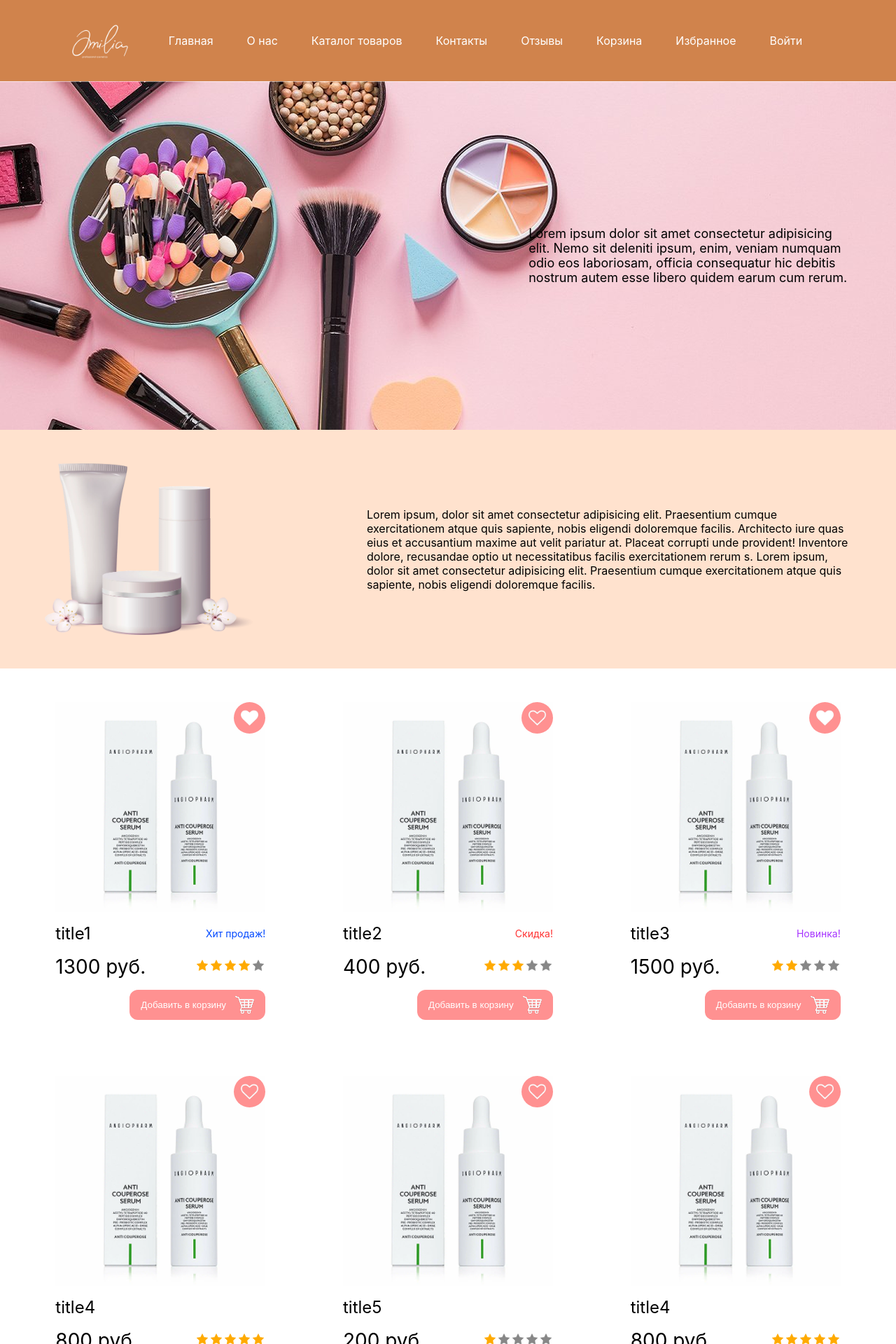
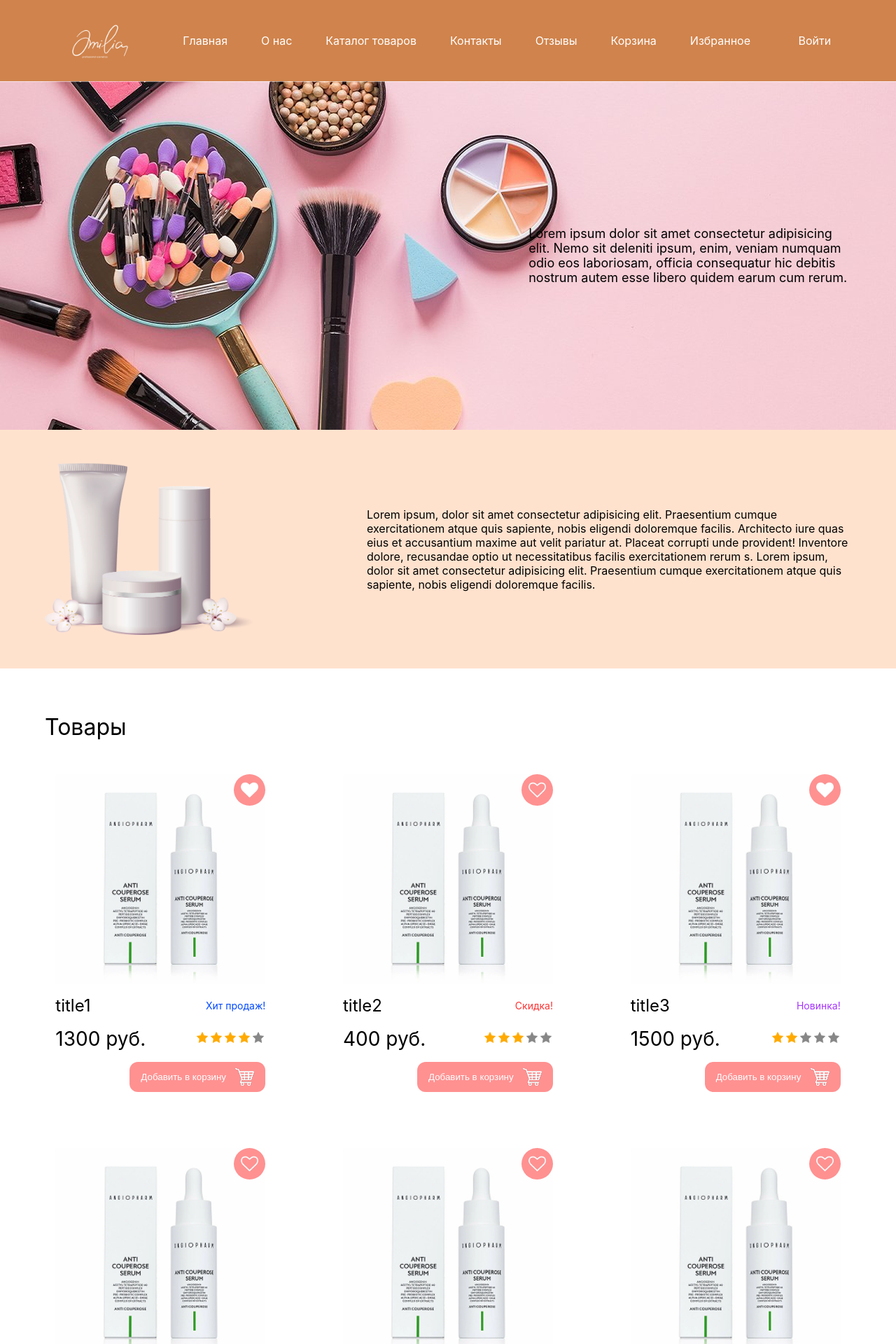
Before and after one commit to Annddreyy/magazine, a React (Create React App) app: page / in a window 1280 px wide. Shown: the top 1920 px of the page at 70% size. Built offline with nearby package versions, Linux system fonts and the light colour scheme.

Commit message:
fix: update header and footer

```diff
--- a/src/components/Footer/Footer.jsx
+++ b/src/components/Footer/Footer.jsx
@@ -2,19 +2,7 @@ import classes from './Footer.module.css';
 import { NavLink } from 'react-router-dom';
 import logo from './../../assets/images/логотип.png';
 
-const links = [
-    { link: '/about', text: 'О нас' },
-    { link: '/catalog', text: 'Каталог товаров' },
-    { link: '/contacts', text: 'Контакты' },
-    { link: '/rewiews', text: 'Отзывы' },
-    { link: '/bin', text: 'Корзина' },
-    { link: '/favorites', text: 'Избранное' },
-    { link: '/confidentiality', text: 'Политика конфиденциальности', isRightLink: true },
-    { link: '/personal_data', text: 'Политика обработки персональных данных', isRightLink: true }
-];
-
-
-const Footer = () => {
+const Footer = ({ links }) => {
     let leftLinks = links
                 .filter(link => !link.isRightLink)
                 .map(link =>
--- /dev/null
+++ b/src/components/Footer/FooterContainer.jsx
@@ -0,0 +1,16 @@
+import { connect } from "react-redux";
+import Footer from "./Footer"
+
+const FooterContainer = (props) => {
+    return (
+        <Footer {...props} />
+    )
+};
+
+const mapStateToPropse = (state) => {
+    return {
+        links: state.footer.links
+    }
+};
+
+export default connect(mapStateToPropse)(FooterContainer);
--- a/src/components/Header/Header.jsx
+++ b/src/components/Header/Header.jsx
@@ -3,7 +3,6 @@ import classes from './Header.module.css';
 import logo from './../../assets/images/логотип.png'
 
 const Header = ({ links }) => {
-    debugger;
     const leftLinks = links
         .filter(link => !link.isRightLink)
         .map(link =>
@@ -17,11 +16,11 @@ const Header = ({ links }) => {
         );
 
     return (
-        <header className={ classes.items }>
+        <header className={ classes.header }>
             <div className='container'>
-                <nav className={ classes.item }>
+                <nav className={ classes.items }>
                     <img src={ logo } className={ classes.logo } alt="logo" />
-                    { leftLinks }
+                    <div className={ classes.item }>{ leftLinks }</div>
                     <div className={ classes.item }>{ rightLinks }</div>
                 </nav>
             </div>
--- a/src/components/Header/Header.module.css
+++ b/src/components/Header/Header.module.css
@@ -1,8 +1,11 @@
+.header {
+    background-color: var(--dark-orange);
+    padding: 0.5em 2em;
+}
+
 .items {
     display: flex;
     justify-content: space-between;
-    background-color: var(--dark-orange);
-    padding: 0.5em 2em;
 }
 
 .item {
--- a/src/components/Products/Products.jsx
+++ b/src/components/Products/Products.jsx
@@ -8,9 +8,12 @@ const Products = ({ products, setFavorityStatus }) => {
     );
 
     return (
-        <div className={ classes.cards + ' ' + 'container' }>
-            { productsCards }
-        </div>
+        <section className='container'>
+            <h2>Товары</h2>
+            <div className={ classes.cards }>
+                { productsCards }
+            </div>
+        </section>
     )
 }
 
--- a/src/index.css
+++ b/src/index.css
@@ -18,6 +18,12 @@ body {
 code {
     font-family: source-code-pro, Menlo, Monaco, Consolas, 'Courier New',
         monospace;
+}
+
+h2 {
+    font-size: 32px;
+    font-weight: normal;
+    margin-top: 2em;
 }
 
 .container {
--- a/src/pages/Main.jsx
+++ b/src/pages/Main.jsx
@@ -3,7 +3,7 @@ import ProductsContainer from "../components/Products/ProductsContainer";
 import TopPart from '../components/TopPart/TopPart';
 import AboutMini from "../components/AboutMini/AboutMini";
 import BottomPart from "../components/BottomPart/BottomPart";
-import Footer from "../components/Footer/Footer";
+import FooterContainer from "../components/Footer/FooterContainer";
 
 const Main = (props) => {
     return (
@@ -13,7 +13,7 @@ const Main = (props) => {
             <AboutMini />
             <ProductsContainer />
             <BottomPart />
-            <Footer />
+            <FooterContainer />
         </div>
     )
 }
--- /dev/null
+++ b/src/redux/footerReducer.js
@@ -0,0 +1,22 @@
+const initialState = {
+    links: [
+        { link: '/', text: 'Главная' },
+        { link: '/about', text: 'О нас' },
+        { link: '/catalog', text: 'Каталог товаров' },
+        { link: '/contacts', text: 'Контакты' },
+        { link: '/rewiews', text: 'Отзывы' },
+        { link: '/bin', text: 'Корзина' },
+        { link: '/favorites', text: 'Избранное' },
+        { link: '/confidentiality', text: 'Политика конфиденциальности', isRightLink: true },
+        { link: '/personal_data', text: 'Политика обработки персональных данных', isRightLink: true }
+    ]
+};
+
+const footerReducer = (state = initialState, action) => {
+    switch (action.type) {
+    default:
+        return state;
+    }
+};
+
+export default footerReducer;
--- a/src/redux/store.js
+++ b/src/redux/store.js
@@ -1,9 +1,11 @@
 import { combineReducers, createStore } from 'redux';
 import headerReducer from './headerReducer';
 import productsReducer from './productsReducer';
+import footerReducer from './footerReducer';
 
 const rootReducer = combineReducers({
     header: headerReducer,
+    footer: footerReducer,
     products: productsReducer
 });
 
```
